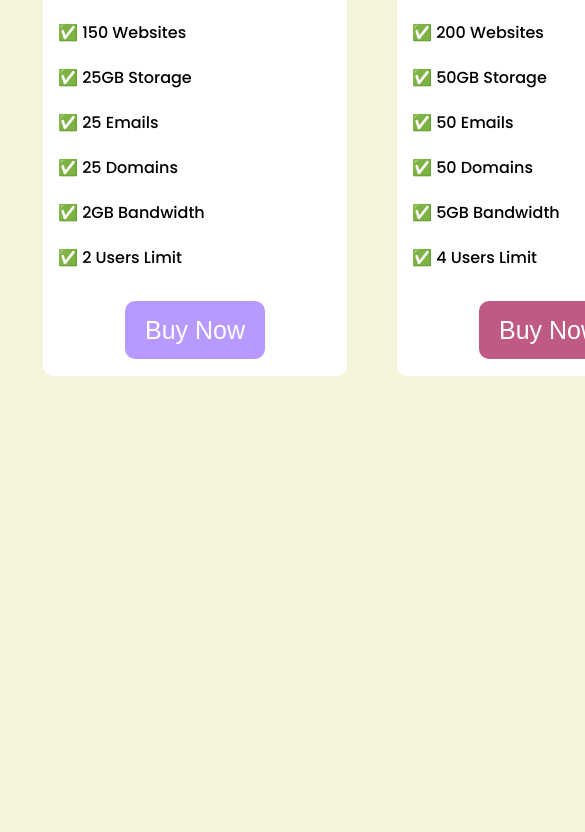
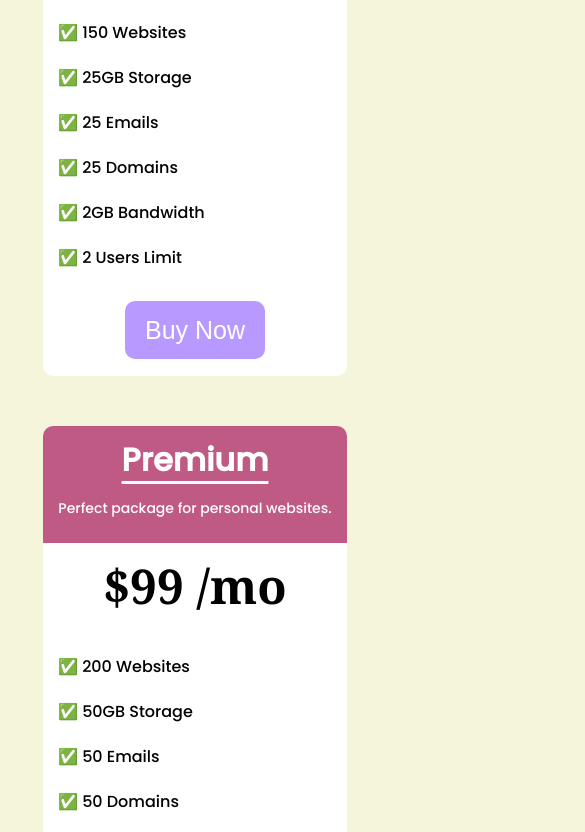
Before and after one commit to sahiljaved/Pricing-Table-Demo, a plain HTML site: page index.html in a window 390 px wide. Shown: the part 346-1178 px from the top of the page, 585 px wide, since content can reach past the window. Before the commit the page ends 860 px from the top, so only its background shows below. Drawn offline with Linux system fonts and the light colour scheme.

Commit message:
styles.css

```diff
--- a/CSS/styles.css
+++ b/CSS/styles.css
@@ -144,3 +144,9 @@ p{
         background: #3cfc76;
         text-decoration: none;
       }
+@media (max-width:450px){
+    .container{
+        display: flex;
+        flex-direction: column;
+    }
+}
```
